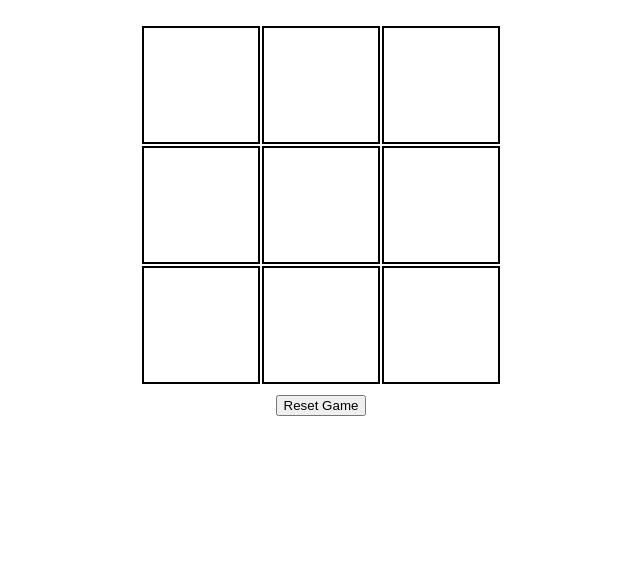
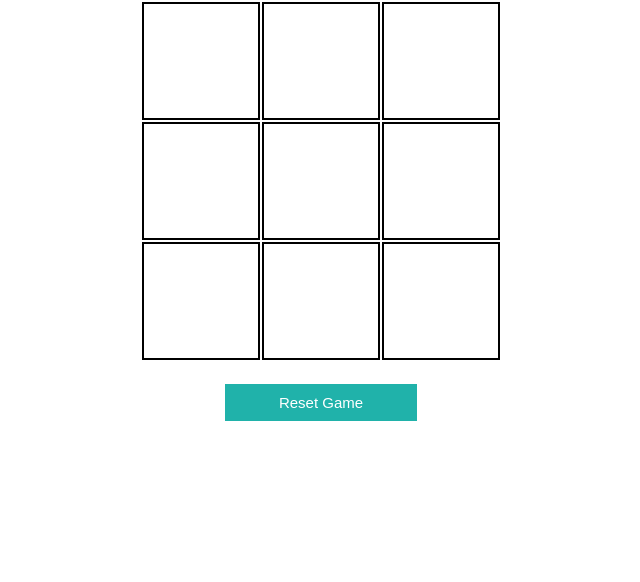
Before and after one commit to JMHGZ/tac-tac-toe-js, a plain HTML site: page index.html in a window 1280 px wide. Shown: the part 218-800 px from the top of the page, without its empty margins (319-959 px from the left). Drawn offline with Linux system fonts and the light colour scheme.

Commit message:
updated reset button in CSS

```diff
--- a/css/main.css
+++ b/css/main.css
@@ -4,6 +4,7 @@
 
 h1 {
     margin: 0;
+    text-transform: uppercase;
 }
 
 body {
@@ -29,3 +30,21 @@ section.board div {
     text-align: center;
     font-size: 12vmin;
 }
+
+#reset {
+    width: 15%;
+    padding: 10px;
+    font-size: 15px;
+    margin-top: 13px;
+
+    background-color: lightseagreen;
+    color: white;
+    border: none;
+}
+
+#reset:hover {
+    cursor: pointer;
+    background-color: darkslategrey;
+    color: white;
+    border: none;
+}
--- a/index.html
+++ b/index.html
@@ -9,7 +9,9 @@
     <script defer src="js/main.js"></script>
 </head>
 <body>
+    <div class="textbox>"
     <h1>Tic Tac Toe</h1>
+    </div>
     <h2 id="msg"></h2>
    <section class="board">
        <div id="t0" class="tile"></div>
```
